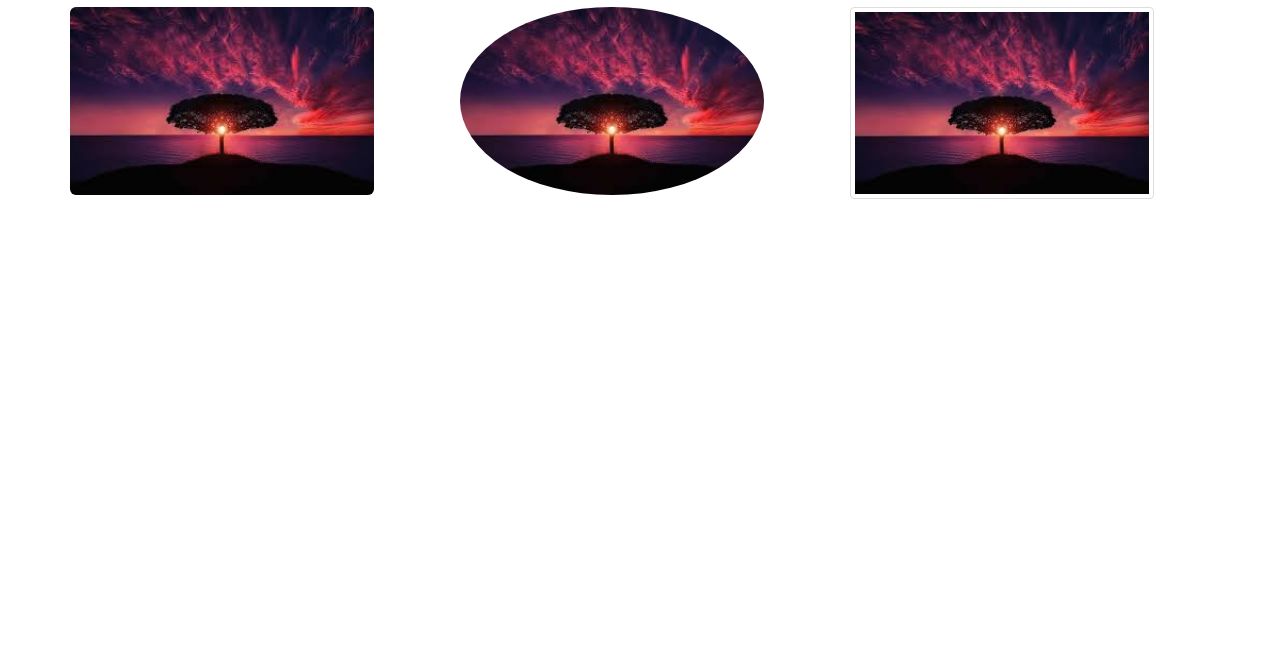
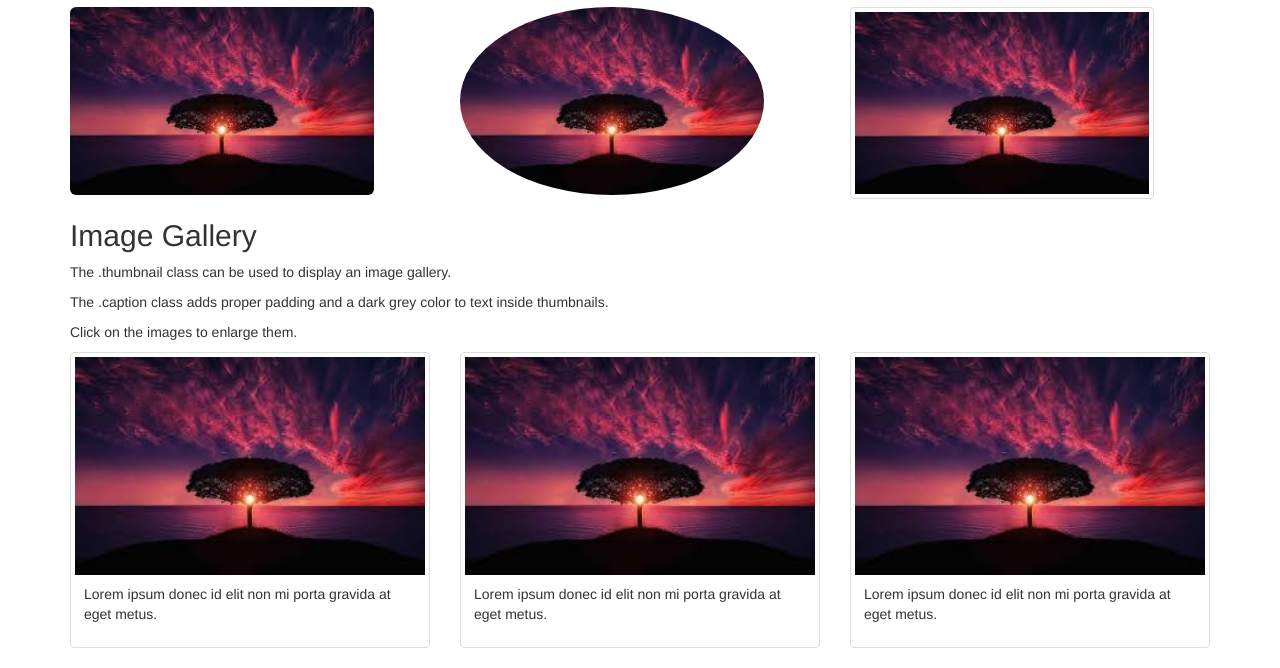
Before and after one commit to paultrigcode/bootstrap-test, a plain HTML site: page index.html in a window 1280 px wide. Shown: the part 739-1407 px from the top of the page. Before the commit the page ends 938 px from the top, so only its background shows below. Drawn offline with nearby package versions, Linux system fonts and the light colour scheme.

Commit message:
fifth commit

```diff
--- a/index.html
+++ b/index.html
@@ -90,5 +90,45 @@
 
 </div>
 
+
+<div class="container">
+  <h2>Image Gallery</h2>
+  <p>The .thumbnail class can be used to display an image gallery.</p>
+  <p>The .caption class adds proper padding and a dark grey color to text inside thumbnails.</p>
+  <p>Click on the images to enlarge them.</p>
+  <div class="row">
+    <div class="col-md-4">
+      <div class="thumbnail">
+        <a href="/w3images/lights.jpg" target="_blank">
+          <img src="calc.jpeg" alt="Lights" style="width:100%">
+          <div class="caption">
+            <p>Lorem ipsum donec id elit non mi porta gravida at eget metus.</p>
+          </div>
+        </a>
+      </div>
+    </div>
+    <div class="col-md-4">
+      <div class="thumbnail">
+        <a href="/w3images/nature.jpg" target="_blank">
+          <img src="calc.jpeg" alt="Nature" style="width:100%">
+          <div class="caption">
+            <p>Lorem ipsum donec id elit non mi porta gravida at eget metus.</p>
+          </div>
+        </a>
+      </div>
+    </div>
+    <div class="col-md-4">
+      <div class="thumbnail">
+        <a href="/w3images/fjords.jpg" target="_blank">
+          <img src="calc.jpeg" alt="Fjords" style="width:100%">
+          <div class="caption">
+            <p>Lorem ipsum donec id elit non mi porta gravida at eget metus.</p>
+          </div>
+        </a>
+      </div>
+    </div>
+  </div>
+</div>
+
 </body>
 </html>
```
